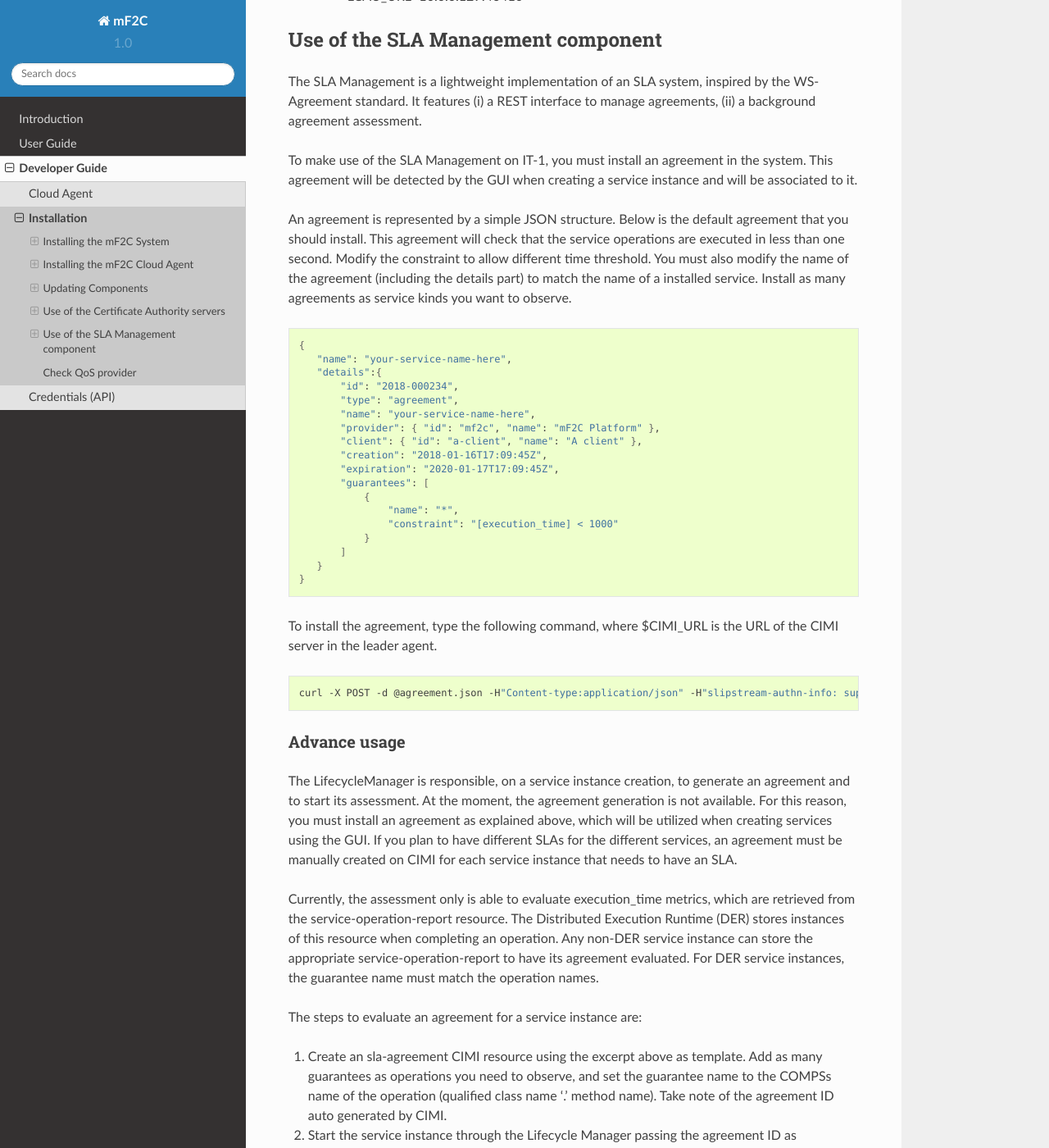
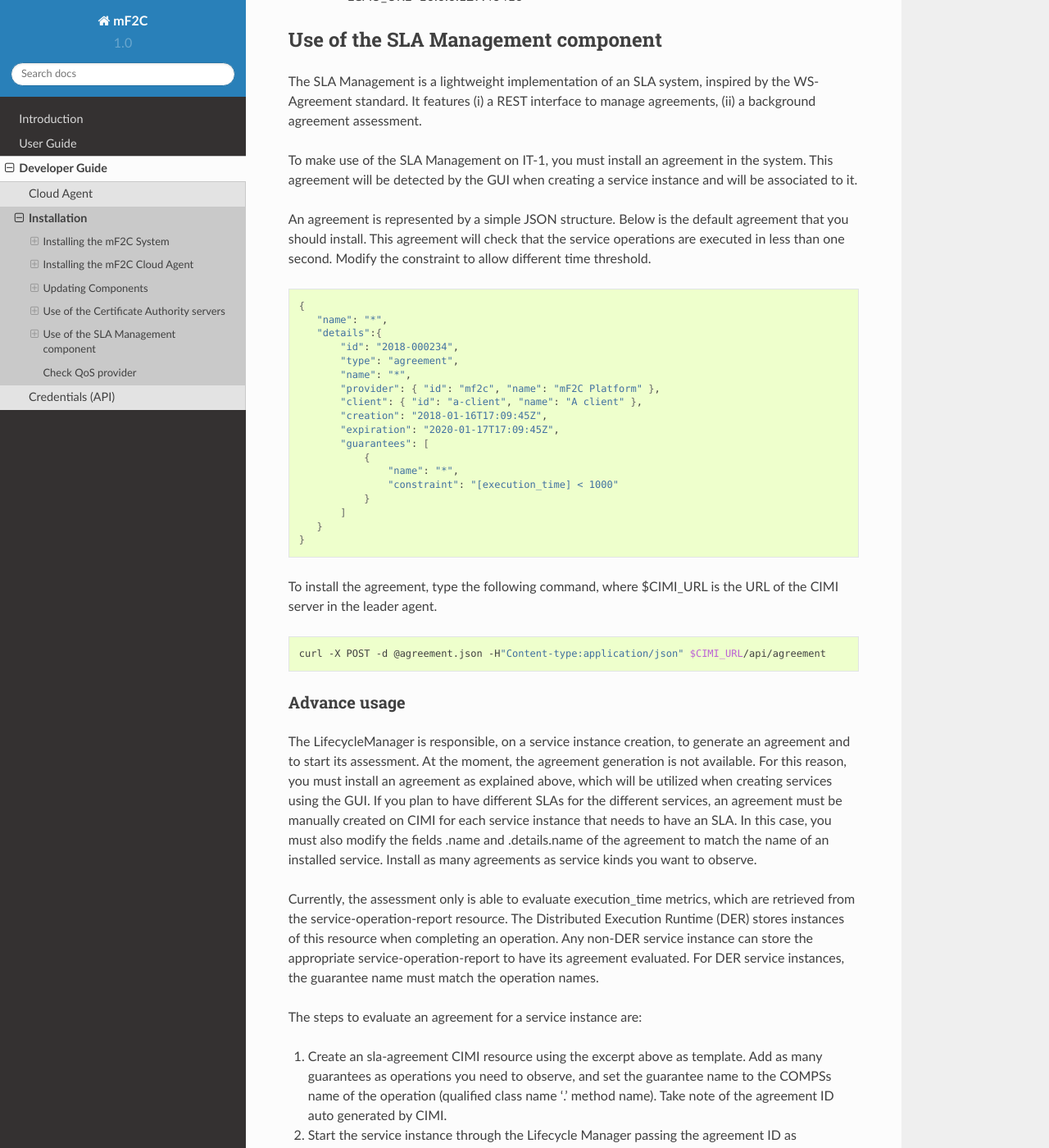
Before and after one commit to mF2C/Documentation, a Sphinx documentation site: the page built from documentation/developer_guide/installation.rst, in a window 1280 px wide and 1400 px high, scrolled down 5434 px. Shown: the whole window at 82% size. Built offline with Sphinx 7.4.7 and the Read the Docs theme 2.0.0, drawn with Linux system fonts in a browser that asks for light colours.

Commit message:
Update SLA Management instructions

```diff
--- a/documentation/developer_guide/installation.rst
+++ b/documentation/developer_guide/installation.rst
@@ -242,16 +242,16 @@ The SLA Management is a lightweight implementation of an SLA system, inspired by
 
 To make use of the SLA Management on IT-1, you must install an agreement in the system. This agreement will be detected by the GUI when creating a service instance and will be associated to it.
 
-An agreement is represented by a simple JSON structure. Below is the default agreement that you should install. This agreement will check that the service operations are executed in less than one second. Modify the constraint to allow different time threshold. You must also modify the name of the agreement (including the details part) to match the name of a installed service. Install as many agreements as service kinds you want to observe.
+An agreement is represented by a simple JSON structure. Below is the default agreement that you should install. This agreement will check that the service operations are executed in less than one second. Modify the constraint to allow different time threshold.
 
 .. code-block:: bash
 
  {
-    "name": "your-service-name-here",
+    "name": "*",
     "details":{
 	"id": "2018-000234",
 	"type": "agreement",
-	"name": "your-service-name-here",
+	"name": "*",
 	"provider": { "id": "mf2c", "name": "mF2C Platform" },
 	"client": { "id": "a-client", "name": "A client" },
 	"creation": "2018-01-16T17:09:45Z",
@@ -269,13 +269,13 @@ To install the agreement, type the following command, where $CIMI_URL is the URL
 
 .. code-block:: bash
 
-  curl -X POST -d @agreement.json -H"Content-type:application/json" -H"slipstream-authn-info: super  ADMIN" $CIMI_URL/api/agreement
+  curl -X POST -d @agreement.json -H"Content-type:application/json" $CIMI_URL/api/agreement
 
 Advance usage
 ~~~~~~~~~~~~~
 
 The LifecycleManager is responsible, on a service instance creation, to generate an agreement and to start its assessment.
-At the moment, the agreement generation is not available. For this reason, you must install an agreement as explained above, which will be utilized when creating services using the GUI. If you plan to have different SLAs for the different services, an agreement must be manually created on CIMI for each service instance that needs to have an SLA.
+At the moment, the agreement generation is not available. For this reason, you must install an agreement as explained above, which will be utilized when creating services using the GUI. If you plan to have different SLAs for the different services, an agreement must be manually created on CIMI for each service instance that needs to have an SLA. In this case, you must also modify the fields .name and .details.name of the agreement to match the name of an installed service. Install as many agreements as service kinds you want to observe.
 
 Currently, the assessment only is able to evaluate execution_time metrics, which are retrieved from the service-operation-report
 resource. The Distributed Execution Runtime (DER) stores instances of this resource when completing an operation. Any non-DER
```
